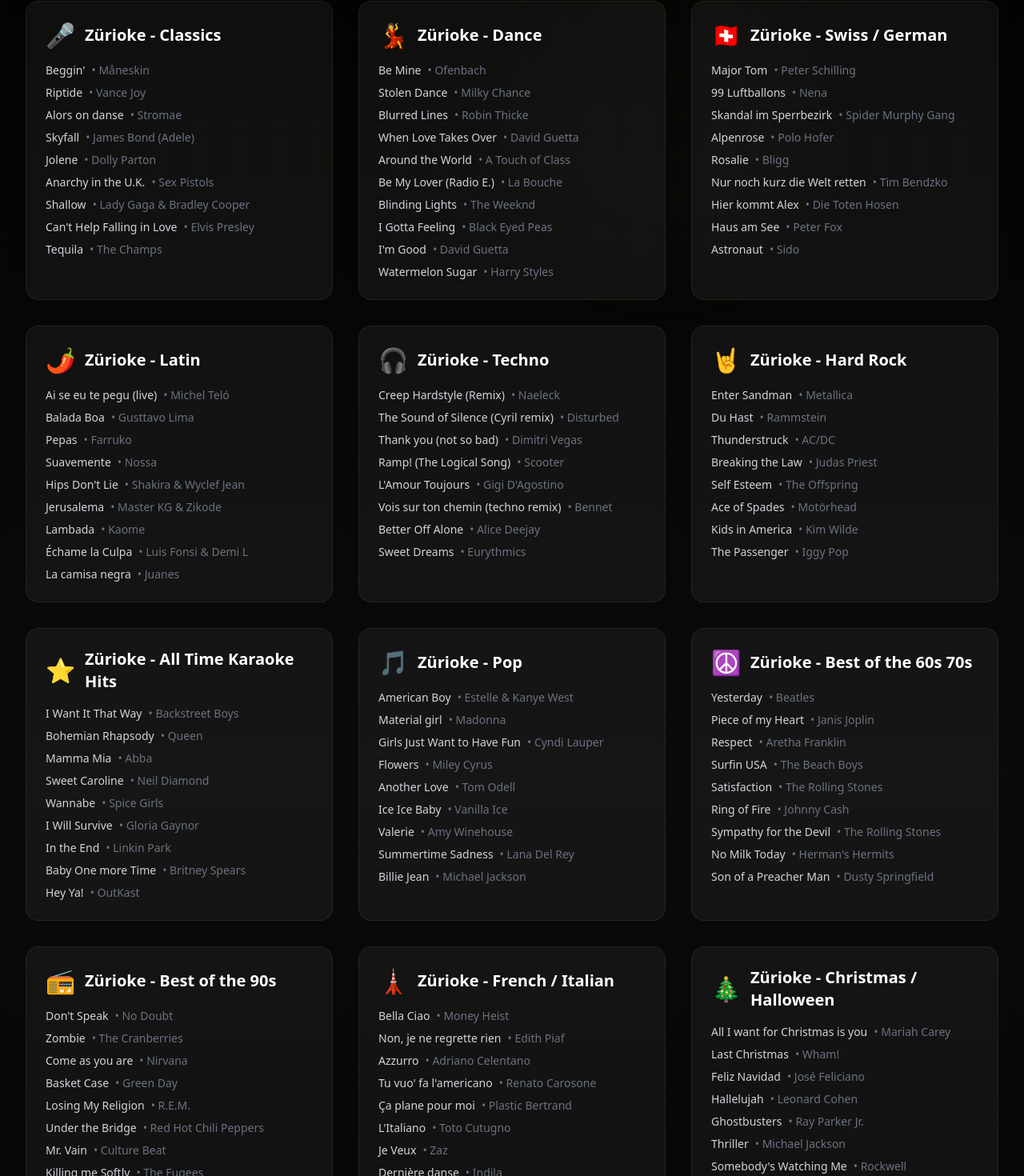
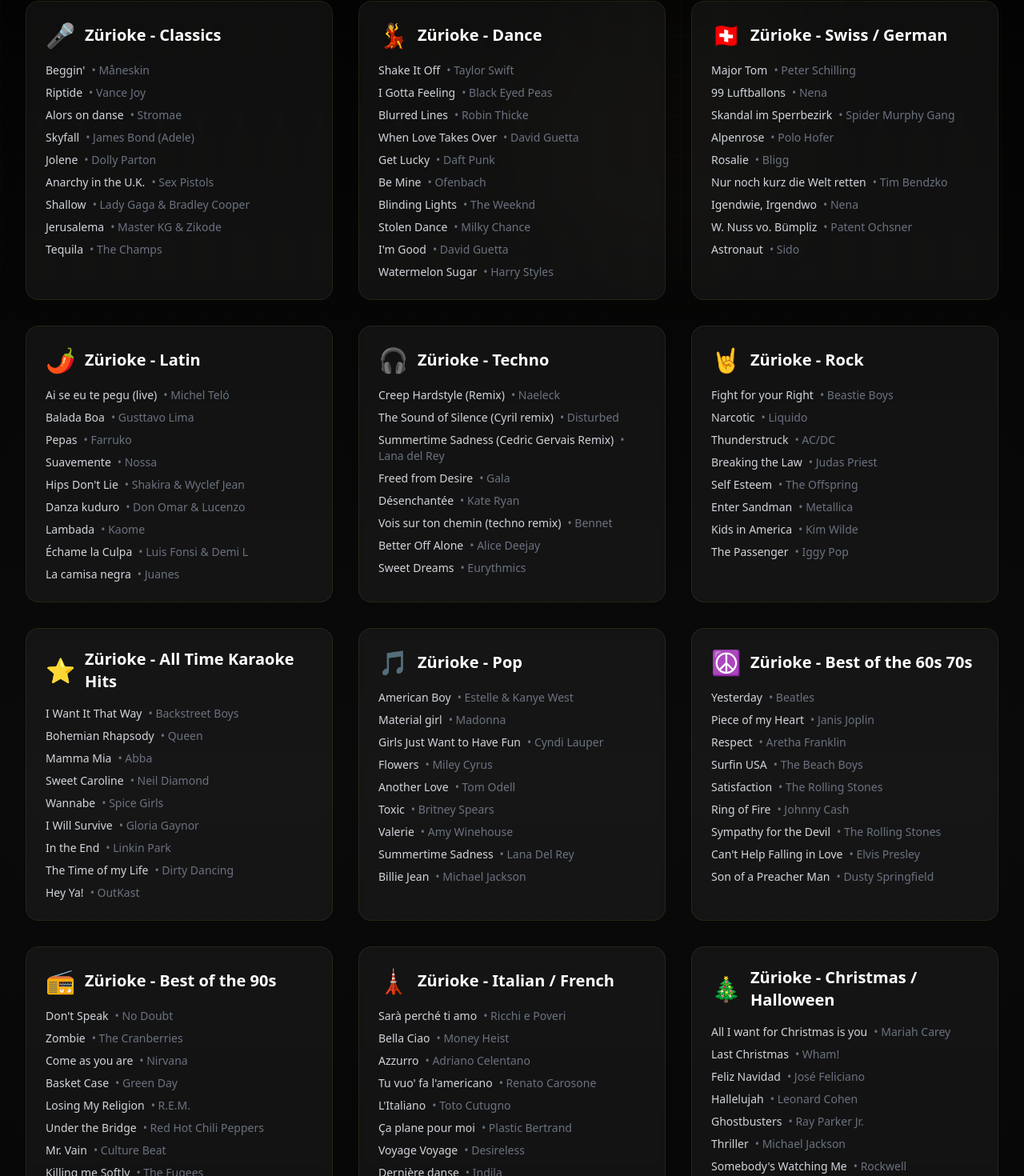
Before and after one commit to cyrillcomposer/zuerioke, a Next.js app: page /empfehlungen in a window 1280 px wide. Shown: the part 455-1925 px from the top of the page at 80% size. Built offline with nearby package versions, Linux system fonts and the light colour scheme.

Commit message:
Updated recommendations song list and PDF

```diff
--- a/pages/empfehlungen.tsx
+++ b/pages/empfehlungen.tsx
@@ -14,18 +14,18 @@ export default function Empfehlungen() {
       { song: "Jolene", artist: "Dolly Parton" },
       { song: "Anarchy in the U.K.", artist: "Sex Pistols" },
       { song: "Shallow", artist: "Lady Gaga & Bradley Cooper" },
-      { song: "Can't Help Falling in Love", artist: "Elvis Presley" },
+      { song: "Jerusalema", artist: "Master KG & Zikode" },
       { song: "Tequila", artist: "The Champs" },
     ],
     dance: [
-      { song: "Be Mine", artist: "Ofenbach" },
-      { song: "Stolen Dance", artist: "Milky Chance" },
+      { song: "Shake It Off", artist: "Taylor Swift" },
+      { song: "I Gotta Feeling", artist: "Black Eyed Peas" },
       { song: "Blurred Lines", artist: "Robin Thicke" },
       { song: "When Love Takes Over", artist: "David Guetta" },
-      { song: "Around the World", artist: "A Touch of Class" },
-      { song: "Be My Lover (Radio E.)", artist: "La Bouche" },
+      { song: "Get Lucky", artist: "Daft Punk" },
+      { song: "Be Mine", artist: "Ofenbach" },
       { song: "Blinding Lights", artist: "The Weeknd" },
-      { song: "I Gotta Feeling", artist: "Black Eyed Peas" },
+      { song: "Stolen Dance", artist: "Milky Chance" },
       { song: "I'm Good", artist: "David Guetta" },
       { song: "Watermelon Sugar", artist: "Harry Styles" },
     ],
@@ -36,8 +36,8 @@ export default function Empfehlungen() {
       { song: "Alpenrose", artist: "Polo Hofer" },
       { song: "Rosalie", artist: "Bligg" },
       { song: "Nur noch kurz die Welt retten", artist: "Tim Bendzko" },
-      { song: "Hier kommt Alex", artist: "Die Toten Hosen" },
-      { song: "Haus am See", artist: "Peter Fox" },
+      { song: "Igendwie, Irgendwo", artist: "Nena" },
+      { song: "W. Nuss vo. Bümpliz", artist: "Patent Ochsner" },
       { song: "Astronaut", artist: "Sido" },
     ],
     latin: [
@@ -46,7 +46,7 @@ export default function Empfehlungen() {
       { song: "Pepas", artist: "Farruko" },
       { song: "Suavemente", artist: "Nossa" },
       { song: "Hips Don't Lie", artist: "Shakira & Wyclef Jean" },
-      { song: "Jerusalema", artist: "Master KG & Zikode" },
+      { song: "Danza kuduro", artist: "Don Omar & Lucenzo" },
       { song: "Lambada", artist: "Kaome" },
       { song: "Échame la Culpa", artist: "Luis Fonsi & Demi L" },
       { song: "La camisa negra", artist: "Juanes" },
@@ -54,20 +54,20 @@ export default function Empfehlungen() {
     techno: [
       { song: "Creep Hardstyle (Remix)", artist: "Naeleck" },
       { song: "The Sound of Silence (Cyril remix)", artist: "Disturbed" },
-      { song: "Thank you (not so bad)", artist: "Dimitri Vegas" },
-      { song: "Ramp! (The Logical Song)", artist: "Scooter" },
-      { song: "L'Amour Toujours", artist: "Gigi D'Agostino" },
+      { song: "Summertime Sadness (Cedric Gervais Remix)", artist: "Lana del Rey" },
+      { song: "Freed from Desire", artist: "Gala" },
+      { song: "Désenchantée", artist: "Kate Ryan" },
       { song: "Vois sur ton chemin (techno remix)", artist: "Bennet" },
       { song: "Better Off Alone", artist: "Alice Deejay" },
       { song: "Sweet Dreams", artist: "Eurythmics" },
     ],
-    hardRock: [
-      { song: "Enter Sandman", artist: "Metallica" },
-      { song: "Du Hast", artist: "Rammstein" },
+    rock: [
+      { song: "Fight for your Right", artist: "Beastie Boys" },
+      { song: "Narcotic", artist: "Liquido" },
       { song: "Thunderstruck", artist: "AC/DC" },
       { song: "Breaking the Law", artist: "Judas Priest" },
       { song: "Self Esteem", artist: "The Offspring" },
-      { song: "Ace of Spades", artist: "Motörhead" },
+      { song: "Enter Sandman", artist: "Metallica" },
       { song: "Kids in America", artist: "Kim Wilde" },
       { song: "The Passenger", artist: "Iggy Pop" },
     ],
@@ -79,7 +79,7 @@ export default function Empfehlungen() {
       { song: "Wannabe", artist: "Spice Girls" },
       { song: "I Will Survive", artist: "Gloria Gaynor" },
       { song: "In the End", artist: "Linkin Park" },
-      { song: "Baby One more Time", artist: "Britney Spears" },
+      { song: "The Time of my Life", artist: "Dirty Dancing" },
       { song: "Hey Ya!", artist: "OutKast" },
     ],
     pop: [
@@ -88,7 +88,7 @@ export default function Empfehlungen() {
       { song: "Girls Just Want to Have Fun", artist: "Cyndi Lauper" },
       { song: "Flowers", artist: "Miley Cyrus" },
       { song: "Another Love", artist: "Tom Odell" },
-      { song: "Ice Ice Baby", artist: "Vanilla Ice" },
+      { song: "Toxic", artist: "Britney Spears" },
       { song: "Valerie", artist: "Amy Winehouse" },
       { song: "Summertime Sadness", artist: "Lana Del Rey" },
       { song: "Billie Jean", artist: "Michael Jackson" },
@@ -101,7 +101,7 @@ export default function Empfehlungen() {
       { song: "Satisfaction", artist: "The Rolling Stones" },
       { song: "Ring of Fire", artist: "Johnny Cash" },
       { song: "Sympathy for the Devil", artist: "The Rolling Stones" },
-      { song: "No Milk Today", artist: "Herman's Hermits" },
+      { song: "Can't Help Falling in Love", artist: "Elvis Presley" },
       { song: "Son of a Preacher Man", artist: "Dusty Springfield" },
     ],
     nineties: [
@@ -115,16 +115,17 @@ export default function Empfehlungen() {
       { song: "Killing me Softly", artist: "The Fugees" },
       { song: "Creep", artist: "Radiohead" },
     ],
-    frenchItalian: [
+    italianFrench: [
+      { song: "Sarà perché ti amo", artist: "Ricchi e Poveri" },
       { song: "Bella Ciao", artist: "Money Heist" },
-      { song: "Non, je ne regrette rien", artist: "Edith Piaf" },
       { song: "Azzurro", artist: "Adriano Celentano" },
       { song: "Tu vuo' fa l'americano", artist: "Renato Carosone" },
+      { song: "L'Italiano", artist: "Toto Cutugno" },
       { song: "Ça plane pour moi", artist: "Plastic Bertrand" },
-      { song: "L'Italiano", artist: "Toto Cutugno" },
-      { song: "Je Veux", artist: "Zaz" },
+      { song: "Voyage Voyage", artist: "Desireless" },
       { song: "Dernière danse", artist: "Indila" },
       { song: "Papaoutai", artist: "Stromae" },
+      { song: "Moi... Lolita", artist: "Alizée" },
     ],
     christmas: [
       { song: "All I want for Christmas is you", artist: "Mariah Carey" },
@@ -143,12 +144,12 @@ export default function Empfehlungen() {
     { key: 'swissGerman', icon: '🇨🇭', songs: songs.swissGerman },
     { key: 'latin', icon: '🌶️', songs: songs.latin },
     { key: 'techno', icon: '🎧', songs: songs.techno },
-    { key: 'hardRock', icon: '🤘', songs: songs.hardRock },
+    { key: 'rock', icon: '🤘', songs: songs.rock },
     { key: 'allTimeHits', icon: '⭐', songs: songs.allTimeHits },
     { key: 'pop', icon: '🎵', songs: songs.pop },
     { key: 'sixties', icon: '☮️', songs: songs.sixties },
     { key: 'nineties', icon: '📻', songs: songs.nineties },
-    { key: 'frenchItalian', icon: '🗼', songs: songs.frenchItalian },
+    { key: 'italianFrench', icon: '🗼', songs: songs.italianFrench },
     { key: 'christmas', icon: '🎄', songs: songs.christmas },
   ];
 
--- a/translations/index.ts
+++ b/translations/index.ts
@@ -213,12 +213,12 @@ export interface Translations {
       swissGerman: string;
       latin: string;
       techno: string;
-      hardRock: string;
+      rock: string;
       allTimeHits: string;
       pop: string;
       sixties: string;
       nineties: string;
-      frenchItalian: string;
+      italianFrench: string;
       christmas: string;
     };
     meta: {
@@ -598,12 +598,12 @@ export const translations: Record<Language, Translations> = {
         swissGerman: 'Zürioke - Swiss / German',
         latin: 'Zürioke - Latin',
         techno: 'Zürioke - Techno',
-        hardRock: 'Zürioke - Hard Rock',
+        rock: 'Zürioke - Rock',
         allTimeHits: 'Zürioke - All Time Karaoke Hits',
         pop: 'Zürioke - Pop',
         sixties: 'Zürioke - Best of the 60s 70s',
         nineties: 'Zürioke - Best of the 90s',
-        frenchItalian: 'Zürioke - French / Italian',
+        italianFrench: 'Zürioke - Italian / French',
         christmas: 'Zürioke - Christmas / Halloween',
       },
       meta: {
@@ -981,12 +981,12 @@ export const translations: Record<Language, Translations> = {
         swissGerman: 'Zürioke - Swiss / German',
         latin: 'Zürioke - Latin',
         techno: 'Zürioke - Techno',
-        hardRock: 'Zürioke - Hard Rock',
+        rock: 'Zürioke - Rock',
         allTimeHits: 'Zürioke - All Time Karaoke Hits',
         pop: 'Zürioke - Pop',
         sixties: 'Zürioke - Best of the 60s 70s',
         nineties: 'Zürioke - Best of the 90s',
-        frenchItalian: 'Zürioke - French / Italian',
+        italianFrench: 'Zürioke - Italian / French',
         christmas: 'Zürioke - Christmas / Halloween',
       },
       meta: {
```
Also changed, not shown: 1 other file (tests, documents, lock files or other folders).
